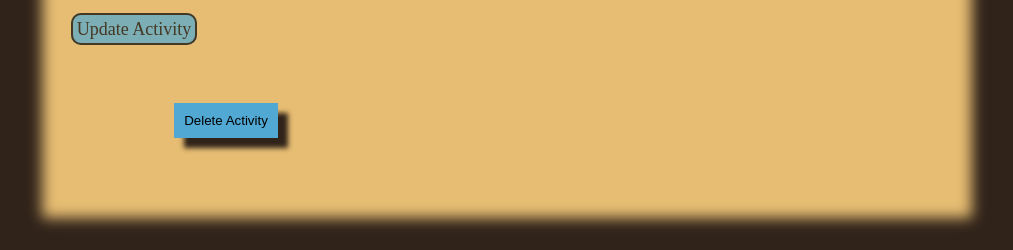
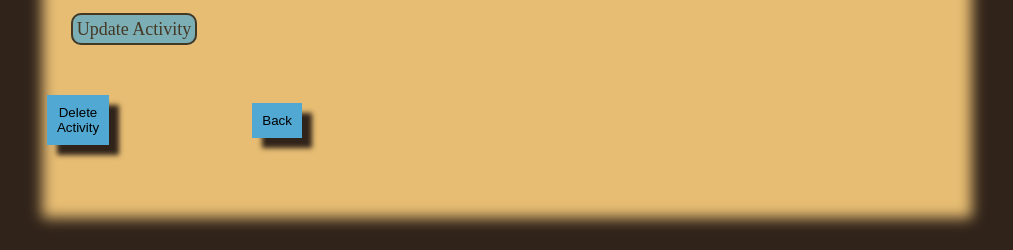
Before and after one commit to Kwandes/AdventureXP, a Spring app: template src/main/resources/templates/activities/activityDetails.html in a window 1280 px wide. Shown: the part 897-1147 px from the top of the page, without its empty margins (134-1147 px from the left). Run offline with Thymeleaf, Linux system fonts and the light colour scheme; the template is opened without the code that fills it, so the values that code supplies are empty; database files in the repository are not loaded.

Commit message:
add back button to activity details page

```diff
--- a/src/main/resources/templates/activities/activityDetails.html
+++ b/src/main/resources/templates/activities/activityDetails.html
@@ -48,7 +48,13 @@
                 <a th:href="@{'/deleteActivity/' + ${activity.id}}" method="get" id="deleteActivity">
                     <button class="btn" onclick="return confirm('Are you sure you want to delete this activity?')">Delete Activity</button>
                 </a>
+                <div class="button-area">
+                    <a href="/index" id="back">
+                        <button class="btn">Back</button>
+                    </a>
+                </div>
             </div>
+
         </div>
             </div>
         </div>
```
